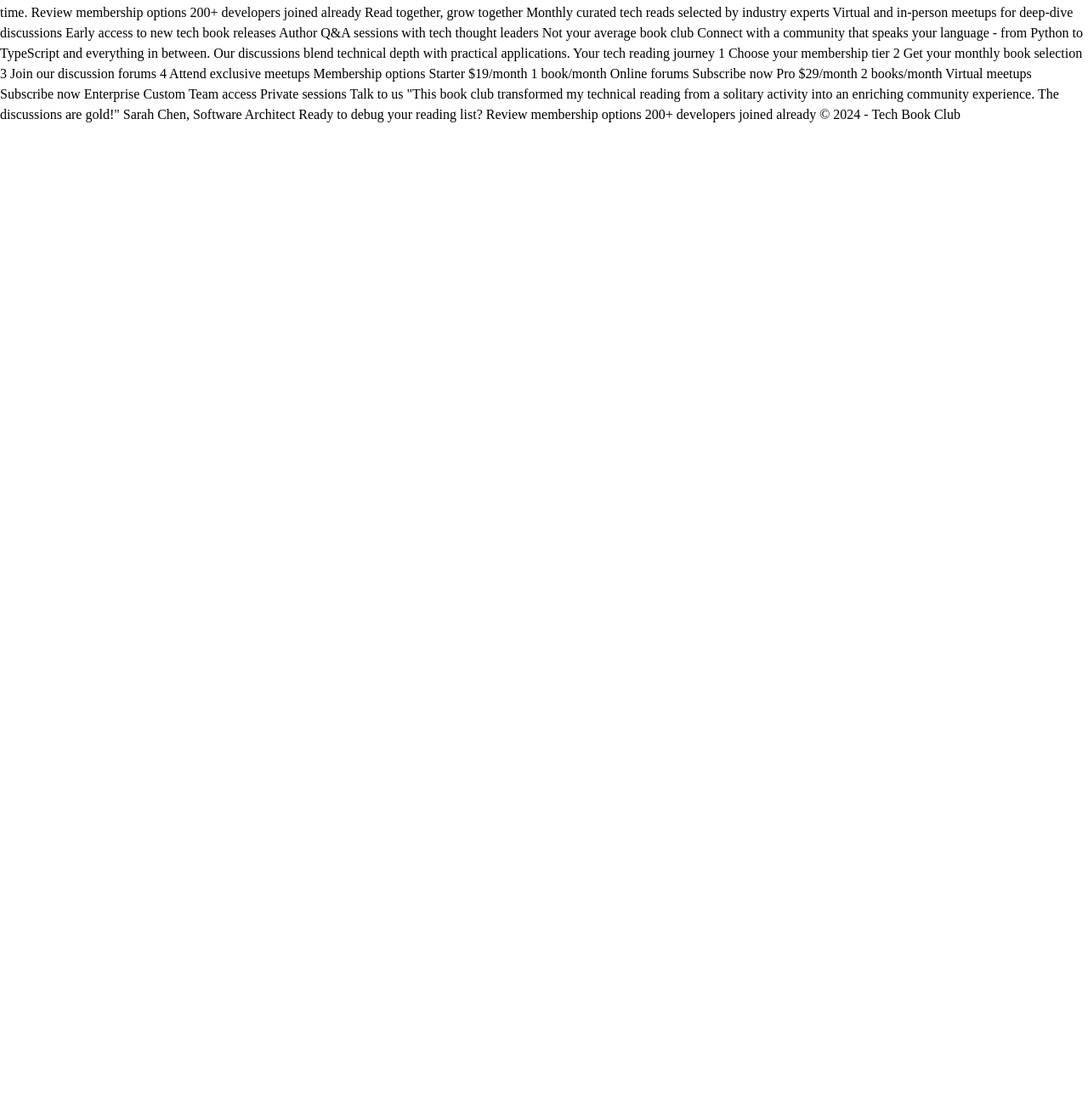
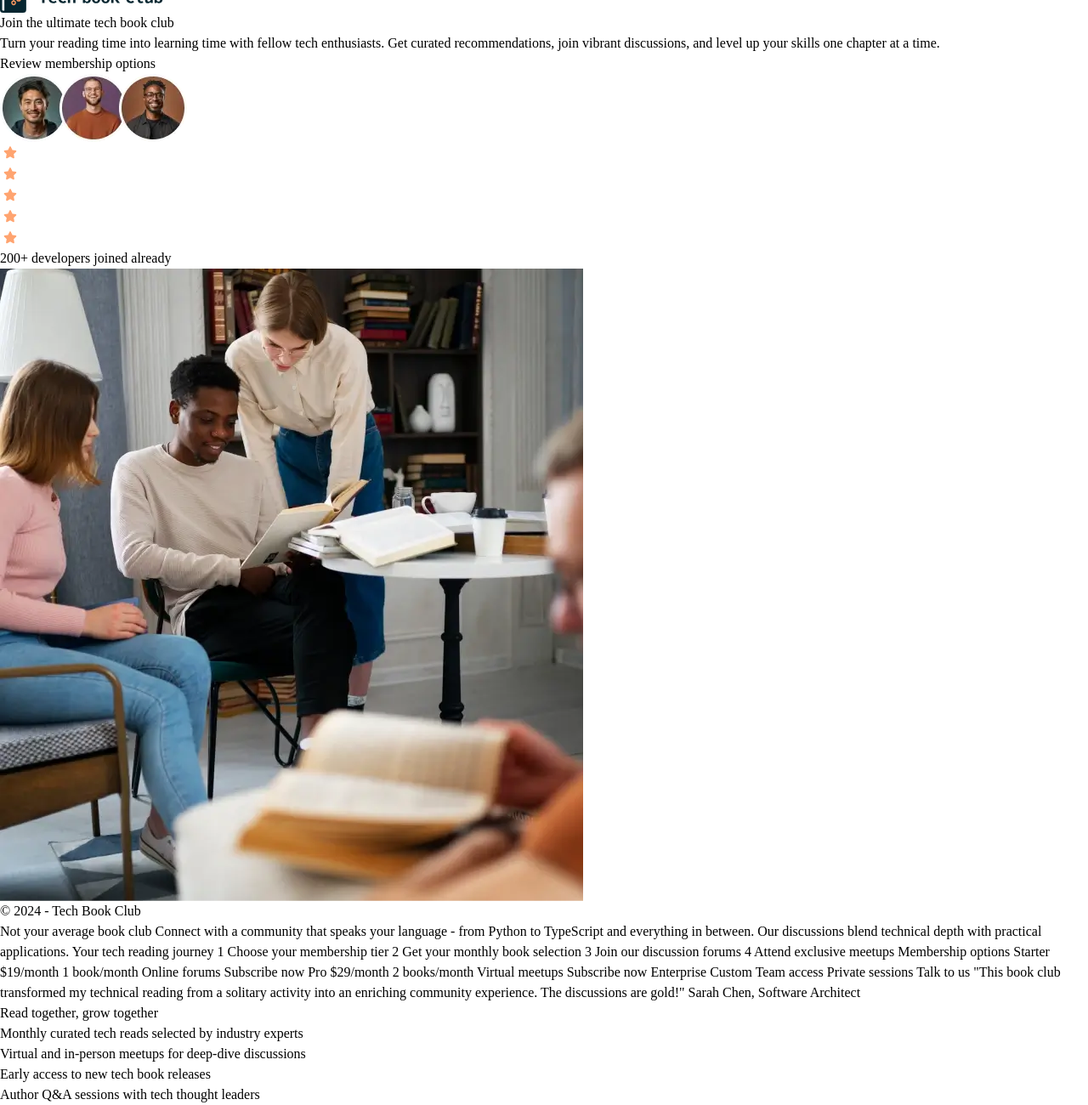
Before and after one commit to zekelkeys/tech-book-club-landing-page, a plain HTML site: page index.html in a window 1280 px wide. Shown: the part 21-1321 px from the top of the page at 85% size. Before the commit the page ends 800 px from the top, so only its background shows below. Drawn offline with Linux system fonts and the light colour scheme.

Commit message:
Add header/hero section initial HTML

```diff
--- a/index.html
+++ b/index.html
@@ -10,21 +10,81 @@
   <title>Frontend Mentor | Tech book club</title>
 </head>
 <body>
-  Join the ultimate tech book club
-
+	<div>
+		<!-- Header/Hero Section -->
+		<header>
+			<img src="assets/images/logo.svg" alt="">
+			<section>
+				<div>
+					<h1>Join the ultimate tech book club</h1>
+					<p>
 						Turn your reading time into learning time with fellow tech enthusiasts.
 						Get curated recommendations, join vibrant discussions, and level up your
 						skills one chapter at a time.
+					</p>
+					<div>
+						<a href="">Review membership options</a>
+					</div>
+					<div>
+						<img src="assets/images/image-avatars.webp" alt="">
+						<div>
+							<svg xmlns="http://www.w3.org/2000/svg" width="24" height="25" fill="none" viewBox="0 0 24 25">
+								<path fill="#FF9A60" d="M11.207 5.742c.328-.656 1.258-.629 1.559 0L14.57 9.38l3.992.574c.711.11.985.985.465 1.504l-2.87 2.816.683 3.965c.11.711-.656 1.258-1.285.93L12 17.281l-3.582 1.887c-.629.328-1.395-.219-1.285-.93l.683-3.964-2.87-2.817c-.52-.52-.247-1.394.464-1.504l4.02-.574 1.777-3.637Z" opacity=".9"/>
+							</svg>
+							<svg xmlns="http://www.w3.org/2000/svg" width="24" height="25" fill="none" viewBox="0 0 24 25">
+								<path fill="#FF9A60" d="M11.207 5.742c.328-.656 1.258-.629 1.559 0L14.57 9.38l3.992.574c.711.11.985.985.465 1.504l-2.87 2.816.683 3.965c.11.711-.656 1.258-1.285.93L12 17.281l-3.582 1.887c-.629.328-1.395-.219-1.285-.93l.683-3.964-2.87-2.817c-.52-.52-.247-1.394.464-1.504l4.02-.574 1.777-3.637Z" opacity=".9"/>
+							</svg>
+							<svg xmlns="http://www.w3.org/2000/svg" width="24" height="25" fill="none" viewBox="0 0 24 25">
+								<path fill="#FF9A60" d="M11.207 5.742c.328-.656 1.258-.629 1.559 0L14.57 9.38l3.992.574c.711.11.985.985.465 1.504l-2.87 2.816.683 3.965c.11.711-.656 1.258-1.285.93L12 17.281l-3.582 1.887c-.629.328-1.395-.219-1.285-.93l.683-3.964-2.87-2.817c-.52-.52-.247-1.394.464-1.504l4.02-.574 1.777-3.637Z" opacity=".9"/>
+							</svg>
+							<svg xmlns="http://www.w3.org/2000/svg" width="24" height="25" fill="none" viewBox="0 0 24 25">
+								<path fill="#FF9A60" d="M11.207 5.742c.328-.656 1.258-.629 1.559 0L14.57 9.38l3.992.574c.711.11.985.985.465 1.504l-2.87 2.816.683 3.965c.11.711-.656 1.258-1.285.93L12 17.281l-3.582 1.887c-.629.328-1.395-.219-1.285-.93l.683-3.964-2.87-2.817c-.52-.52-.247-1.394.464-1.504l4.02-.574 1.777-3.637Z" opacity=".9"/>
+							</svg>
+							<svg xmlns="http://www.w3.org/2000/svg" width="24" height="25" fill="none" viewBox="0 0 24 25">
+								<path fill="#FF9A60" d="M11.207 5.742c.328-.656 1.258-.629 1.559 0L14.57 9.38l3.992.574c.711.11.985.985.465 1.504l-2.87 2.816.683 3.965c.11.711-.656 1.258-1.285.93L12 17.281l-3.582 1.887c-.629.328-1.395-.219-1.285-.93l.683-3.964-2.87-2.817c-.52-.52-.247-1.394.464-1.504l4.02-.574 1.777-3.637Z" opacity=".9"/>
+							</svg>
+						</div>
+						<p>200+ developers joined already</p>
+					</div>
+				</div>
+				<img src="assets/images/image-hero-mobile.webp" alt="">
+			</section>
+		</header>
+		<main>
+			<section></section>
+			<section></section>
+			<section></section>
+			<section></section>
+			<section></section>
+		</main>
+		<footer>
+			<section>
 
-  Review membership options
-  200+ developers joined already
+			</section>
+			<section>© 2024 - Tech Book Club</section>
+		</footer>
+	</div>
 
-  Read together, grow together
 
-  Monthly curated tech reads selected by industry experts
-  Virtual and in-person meetups for deep-dive discussions
-  Early access to new tech book releases
-  Author Q&A sessions with tech thought leaders
+
+
+
+
+
+
+
+
+<!--
+	<div>
+					<h2>Read together, grow together</h2>
+					<ul>
+						<li>Monthly curated tech reads selected by industry experts</li>
+						<li>Virtual and in-person meetups for deep-dive discussions</li>
+						<li>Early access to new tech book releases</li>
+						<li>Author Q&A sessions with tech thought leaders</li>
+					</ul>
+				</div>
+				<img src="assets/images/image-read-together-mobile.webp" alt=""> -->
 
 	Not your average book club
 
@@ -77,12 +137,19 @@
 
 	Sarah Chen, Software Architect
 
-  Ready to debug your reading list?
 
-  Review membership options
-  200+ developers joined already
 
-  © 2024 - Tech Book Club
+
+
 
 </body>
 </html>
+
+
+
+<h2>Read together, grow together</h2>
+					<ul>
+						<li>Monthly curated tech reads selected by industry experts</li>
+						<li>Virtual and in-person meetups for deep-dive discussions</li>
+						<li>Early access to new tech book releases</li>
+						<li>Author Q&A sessions with tech thought leaders
```
Lines whose indentation alone changed are shown as unchanged.
